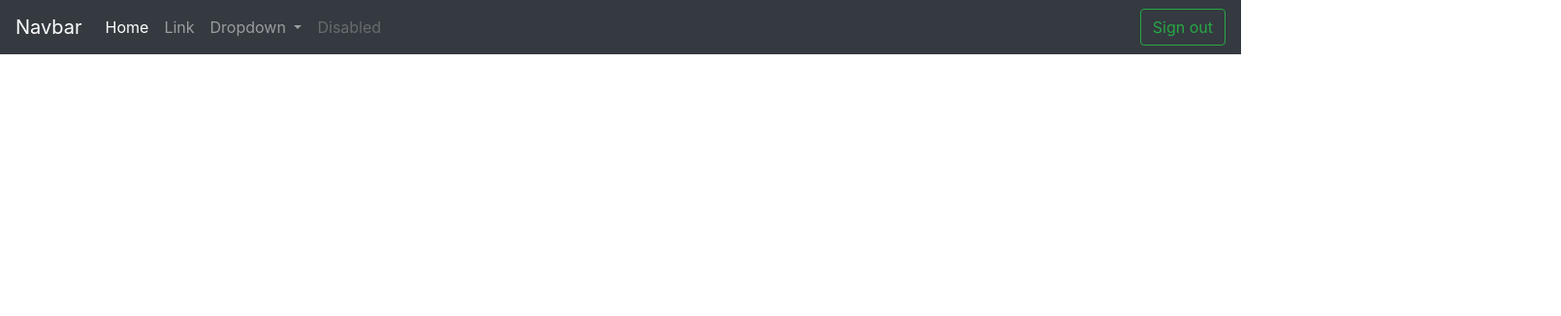
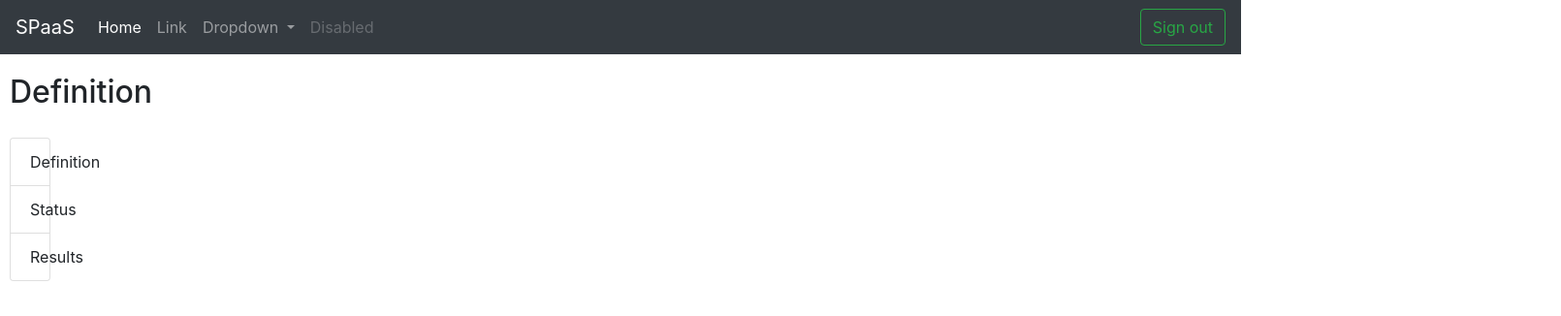
Before and after one commit to Guilhermeslucas/SPaaS, an Angular app in the folder front-end/: page /definition in a window 1280 px wide. Shown: the top 326 px of the page at 97% size, 1610 px wide, since content can reach past the window. Built offline with nearby package versions, Linux system fonts and the light colour scheme.

Commit message:
adding more components on first screen

```diff
--- a/front-end/src/app/definition/definition.component.css
+++ b/front-end/src/app/definition/definition.component.css
@@ -0,0 +1,10 @@
+.sidemenu {
+    padding-top: 20px;
+    padding-right: 1600px;
+    padding-left: 10px;
+}
+
+.pagetitle {
+    padding-top: 20px;
+    padding-left: 10px;
+}
--- a/front-end/src/app/definition/definition.component.html
+++ b/front-end/src/app/definition/definition.component.html
@@ -1,5 +1,5 @@
 <nav class="navbar navbar-expand-lg navbar-dark bg-dark">
-  <a class="navbar-brand" href="#">Navbar</a>
+  <a class="navbar-brand" href="/">SPaaS</a>
   <button class="navbar-toggler" type="button" data-toggle="collapse" data-target="#navbarSupportedContent" aria-controls="navbarSupportedContent" aria-expanded="false" aria-label="Toggle navigation">
     <span class="navbar-toggler-icon"></span>
   </button>
@@ -32,3 +32,15 @@
     </form>
   </div>
 </nav>
+
+<div class="pagetitle">
+    <h2>Definition</h2>
+</div>
+
+<div class="sidemenu">
+    <ul class="list-group">
+        <li class="list-group-item">Definition</li>
+        <li class="list-group-item">Status</li>
+        <li class="list-group-item">Results</li>
+    </ul>
+</div>
```
